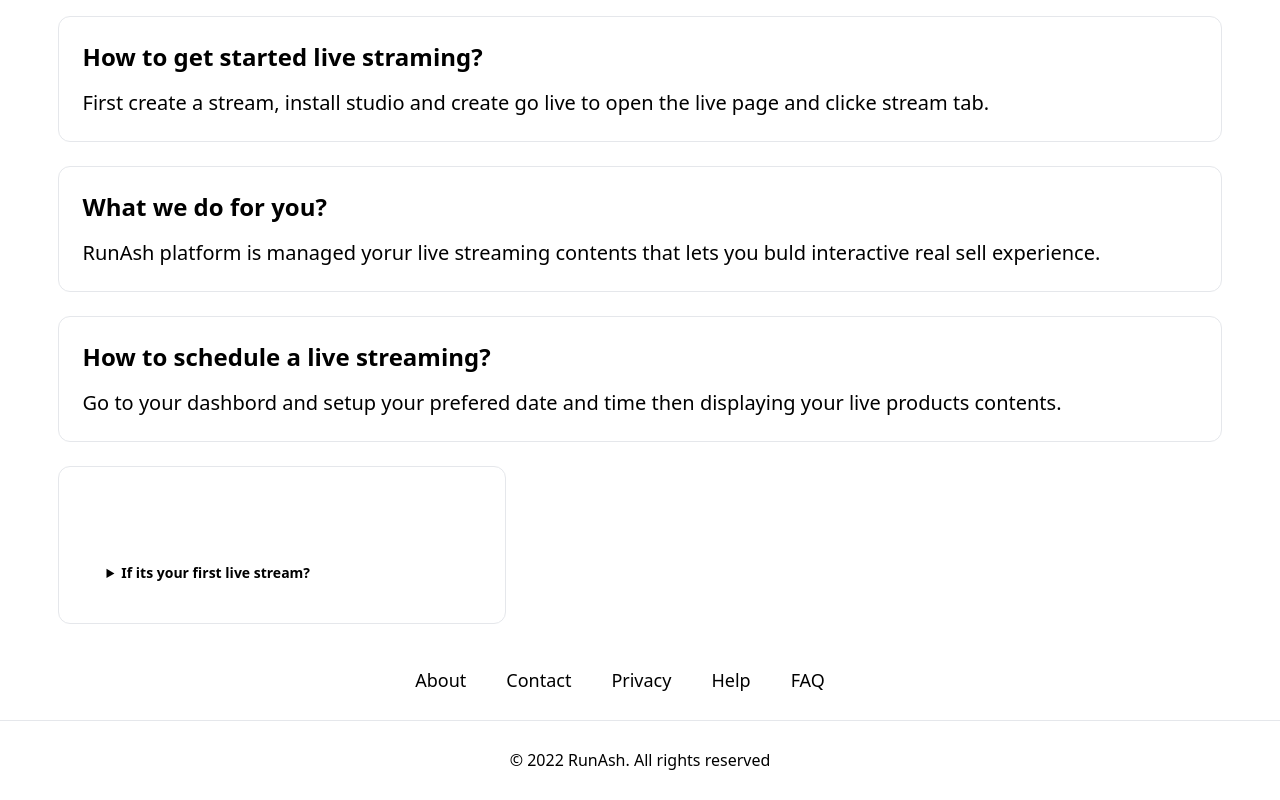
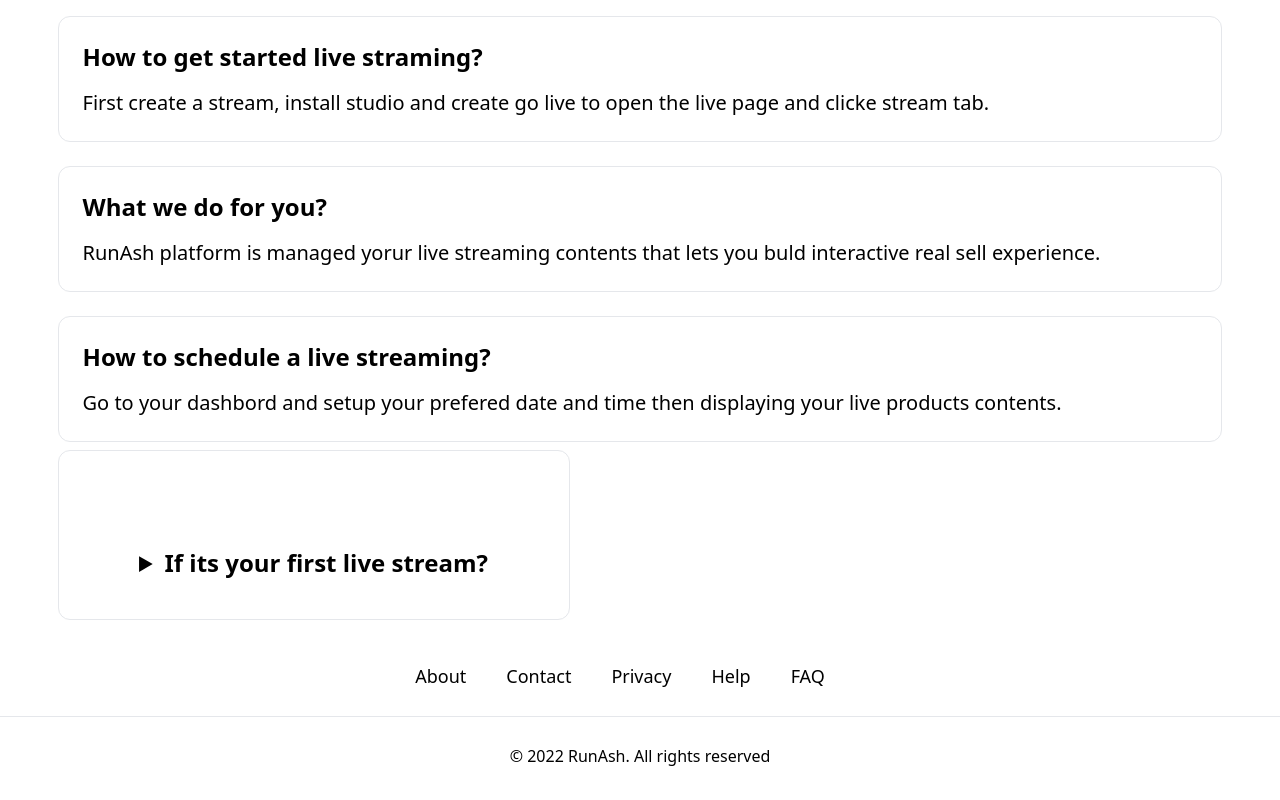
Before and after one commit to Vaibhavmurmu/nextjs13, a Next.js app: page /faq in a window 1280 px wide. Shown: the part 642-1442 px from the top of the page. Built offline with nearby package versions, Linux system fonts and the light colour scheme.

Commit message:
Update faq.js

```diff
--- a/pages/faq.js
+++ b/pages/faq.js
@@ -51,9 +51,9 @@ export default function Faq() {
                         </Link>Go to your dashbord and setup your prefered date and time then displaying your live products contents.
                     </p>
                  </div>
-                    <div className="mt-6 rounded-xl border p-6 text-left hover:text-blue-600 focus:text-blue-600 pt-20 max-w-md max-auto px-8 space-y-z">
-                    <details className="text-2xl font-bold p-4 rounded-lg bg-white">
-                    <summary className="text-sm loading-6 font-semibold">If its your first live stream?</summary>
+                    <div className="mt-2 rounded-xl border p-6 text-center hover:text-blue-600 focus:text-blue-600 pt-20 max-w-lg max-auto px-8 space-y-z">
+                    <details className="p-4 rounded-lg bg-white">
+                    <summary className="text-2xl loading-6 font-bold">If its your first live stream?</summary>
                     <p className="text-gray-600 text-sm mt-4 leading-6">
                        Go to your dashbord and edit your stream stting and preview stream
                     </p>
```
